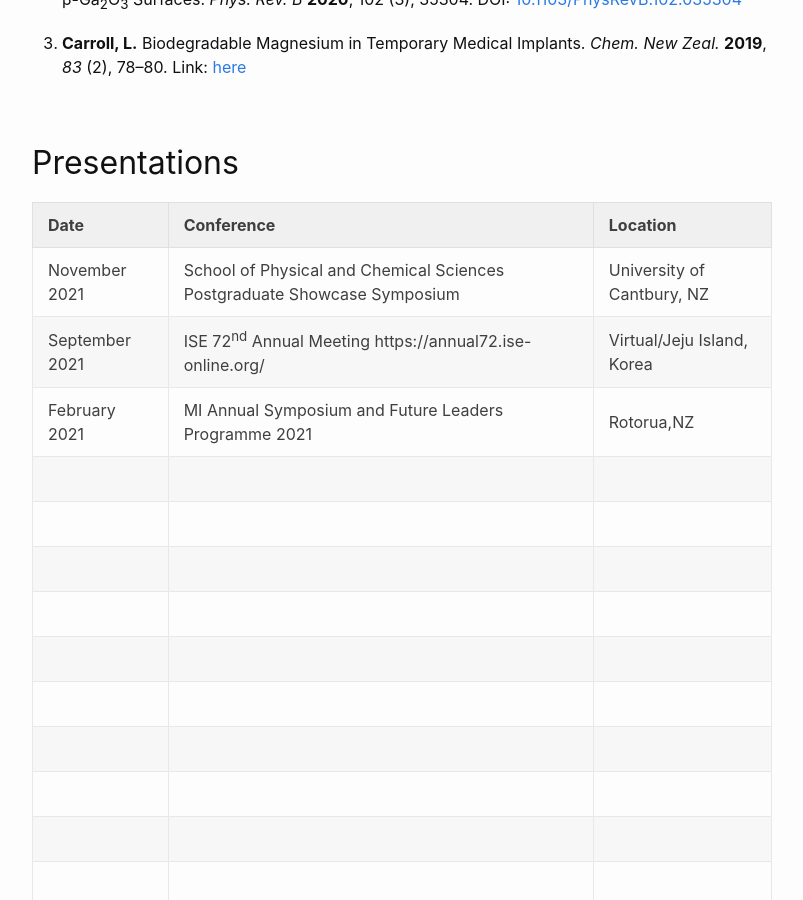
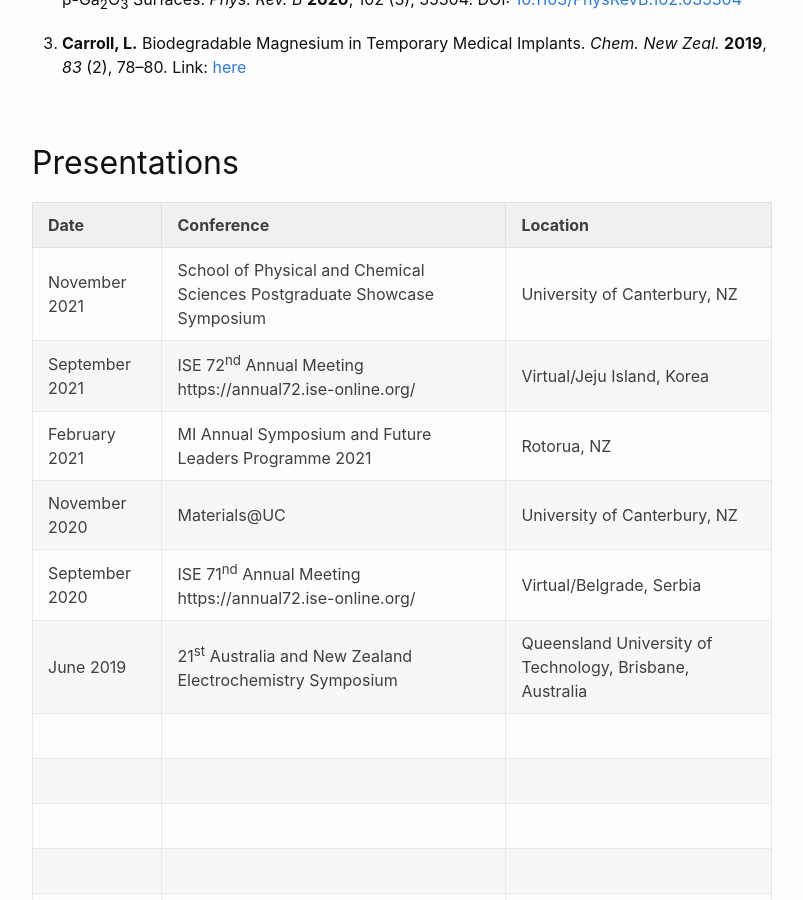
Before and after one commit to LRCarroll/LRCarroll, a Jekyll site: the page built from curricilum.md, in a window 1280 px wide and 900 px high, scrolled down 1603 px. Shown: the whole window, without its empty margins (238-1041 px from the left). Built offline with Jekyll 4.4.1, drawn with Linux system fonts in a browser that asks for light colours.

Commit message:
conferences

```diff
--- a/curricilum.md
+++ b/curricilum.md
@@ -49,12 +49,12 @@ GPA: 8.51 (out of 9)
 
 | Date | Conference | Location |
 | ---  | ---        | ---      |
-| November 2021 | School of Physical and Chemical Sciences Postgraduate Showcase Symposium | University of Cantbury, NZ|
+| November 2021 | School of Physical and Chemical Sciences Postgraduate Showcase Symposium | University of Canterbury, NZ|
 | September 2021     | ISE 72<sup>nd</sup> Annual Meeting https://annual72.ise-online.org/            | Virtual/Jeju Island, Korea          |
-| February 2021 | MI Annual Symposium and Future Leaders Programme 2021 | Rotorua,NZ |
-|      |            |          |
-|      |            |          |
-|      |            |          |
+| February 2021 | MI Annual Symposium and Future Leaders Programme 2021 | Rotorua, NZ |
+| November 2020 | Materials@UC            | University of Canterbury, NZ|
+| September 2020    | ISE 71<sup>nd</sup> Annual Meeting https://annual72.ise-online.org/            | Virtual/Belgrade, Serbia
+|    June 2019  | 21<sup>st</sup> Australia and New Zealand Electrochemistry Symposium  | Queensland University of Technology, Brisbane, Australia |
 |      |            |          |
 |      |            |          |
 |      |            |          |
```
